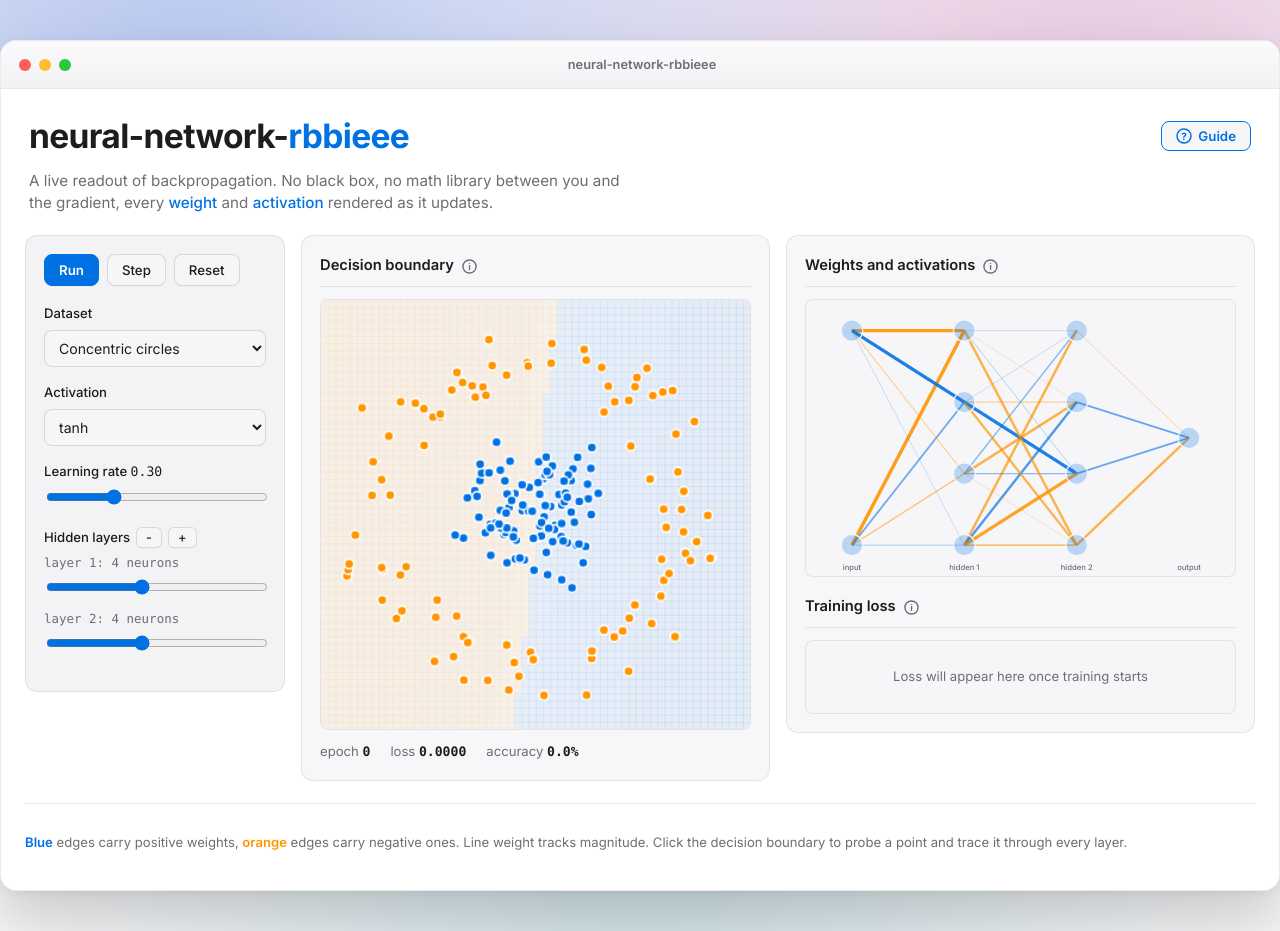
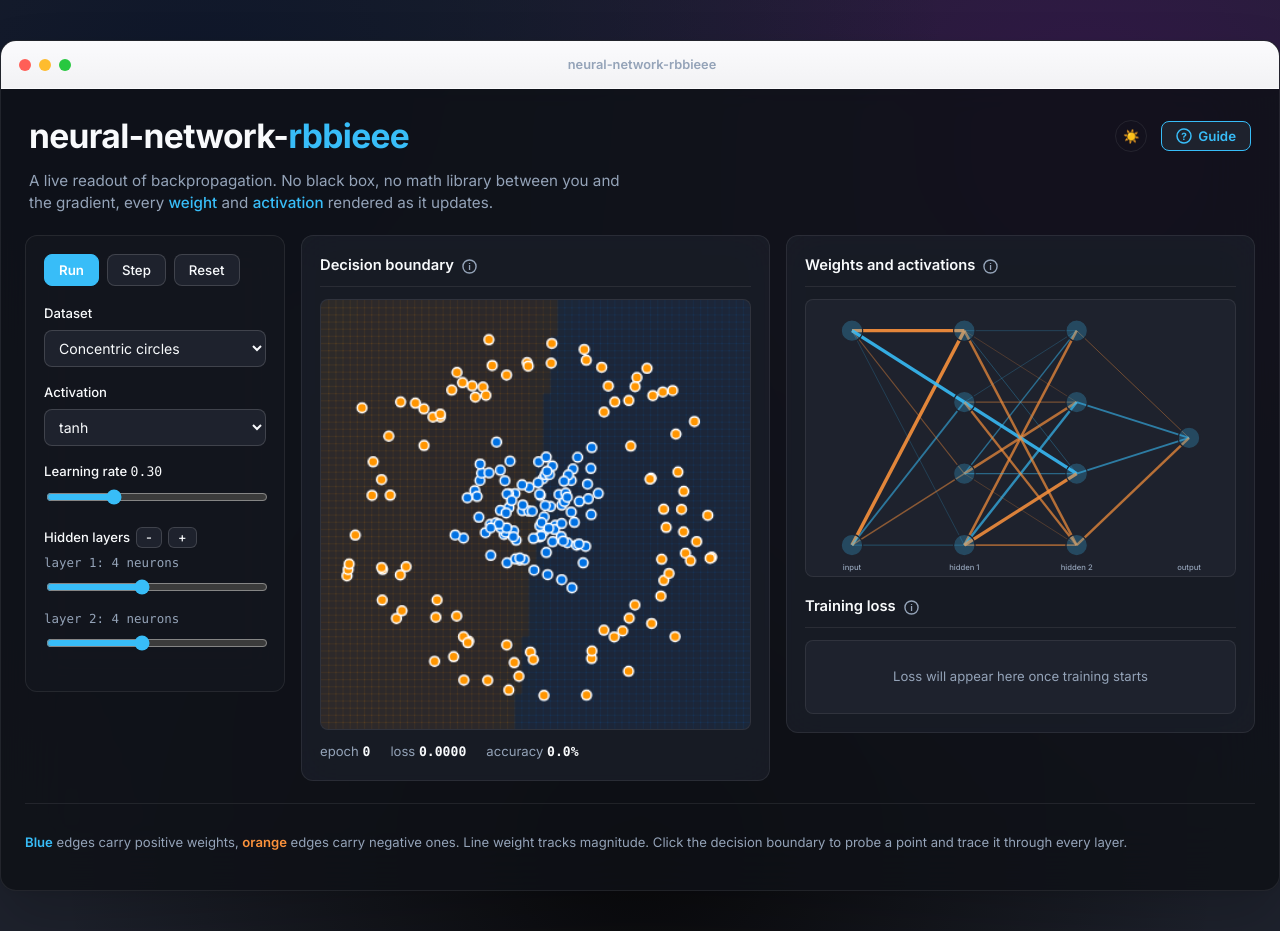
Before and after one commit to rbbieee/neural-network-rbbieee, a React (Vite) app: page / in a window 1280 px wide. Built offline with nearby package versions, Linux system fonts and the light colour scheme.

Commit message:
feat: add theme toggle to header and manage theme state

```diff
--- a/src/App.tsx
+++ b/src/App.tsx
@@ -3,7 +3,7 @@
 // the decision boundary as the main view, network state and
 // loss trace in the panel on the right.
 
-import { useState } from "react";
+import { useState, useEffect } from "react";
 import { useTraining } from "./hooks/useTraining";
 import { NetworkGraph } from "./components/NetworkGraph";
 import { DecisionBoundary } from "./components/DecisionBoundary";
@@ -23,6 +23,15 @@ export default function App() {
   const t = useTraining(INITIAL_CONFIG, "circles");
   const [probe, setProbe] = useState<number[][] | null>(null);
   const [showTutorial, setShowTutorial] = useState(false);
+  const [theme, setTheme] = useState<"light" | "dark">("dark");
+
+  useEffect(() => {
+    if (theme === "dark") {
+      document.documentElement.setAttribute("data-theme", "dark");
+    } else {
+      document.documentElement.removeAttribute("data-theme");
+    }
+  }, [theme]);
 
   const handleProbe = (x: number, y: number) => {
     // Run a forward pass on the clicked point and keep the
@@ -46,6 +55,14 @@ export default function App() {
           <h1>
             neural-network-<span className="accent">rbbieee</span>
           </h1>
+          <button
+            className="theme-toggle"
+            onClick={() => setTheme(theme === "dark" ? "light" : "dark")}
+            aria-label="Toggle theme"
+            title="Toggle theme"
+          >
+            {theme === "dark" ? "☀️" : "🌙"}
+          </button>
           <button
             className="btn guide-btn"
             onClick={() => setShowTutorial(true)}
```
